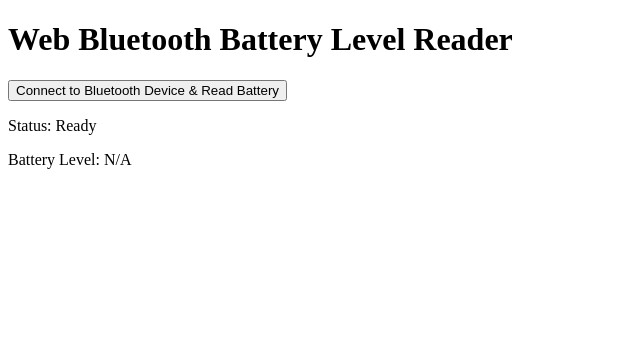
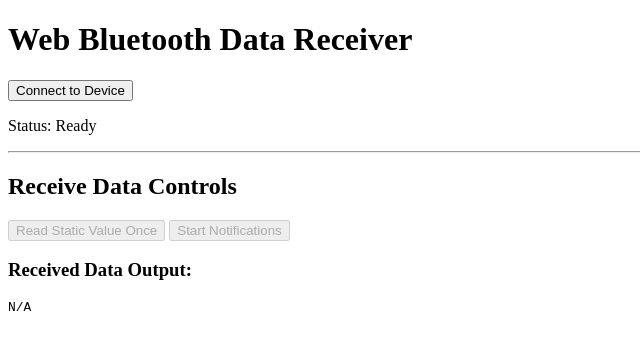
Before and after one commit to KittensAndCode/bluetooth, a plain HTML site: page index.html in a window 1280 px wide. Shown: the whole page, without its empty margins (0-640 px from the left). Drawn offline with Linux system fonts and the light colour scheme.

Commit message:
Update index.html

```diff
--- a/index.html
+++ b/index.html
@@ -2,14 +2,22 @@
 <html lang="en">
 <head>
     <meta charset="UTF-8">
-    <title>Web Bluetooth Demo (Chrome)</title>
+    <title>Web Bluetooth Receiver (Chrome)</title>
 </head>
 <body>
-    <h1>Web Bluetooth Battery Level Reader</h1>
-    <!-- A button is required to initiate the connection via a user gesture -->
-    <button id="connectButton">Connect to Bluetooth Device & Read Battery</button>
+    <h1>Web Bluetooth Data Receiver</h1>
+
+    <button id="connectButton">Connect to Device</button>
     <p>Status: <span id="status">Ready</span></p>
-    <p>Battery Level: <span id="batteryLevel">N/A</span></p>
+
+    <hr>
+
+    <h2>Receive Data Controls</h2>
+    <button id="readButton" disabled>Read Static Value Once</button>
+    <button id="subscribeButton" disabled>Start Notifications</button>
+
+    <h3>Received Data Output:</h3>
+    <pre id="receivedData">N/A</pre>
 
     <script src="app.js"></script>
 </body>
```
